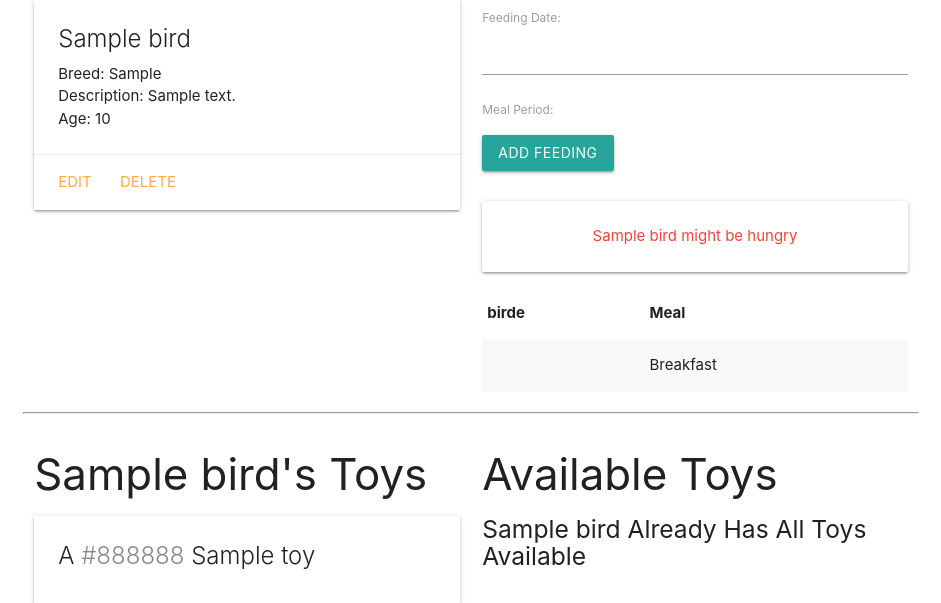
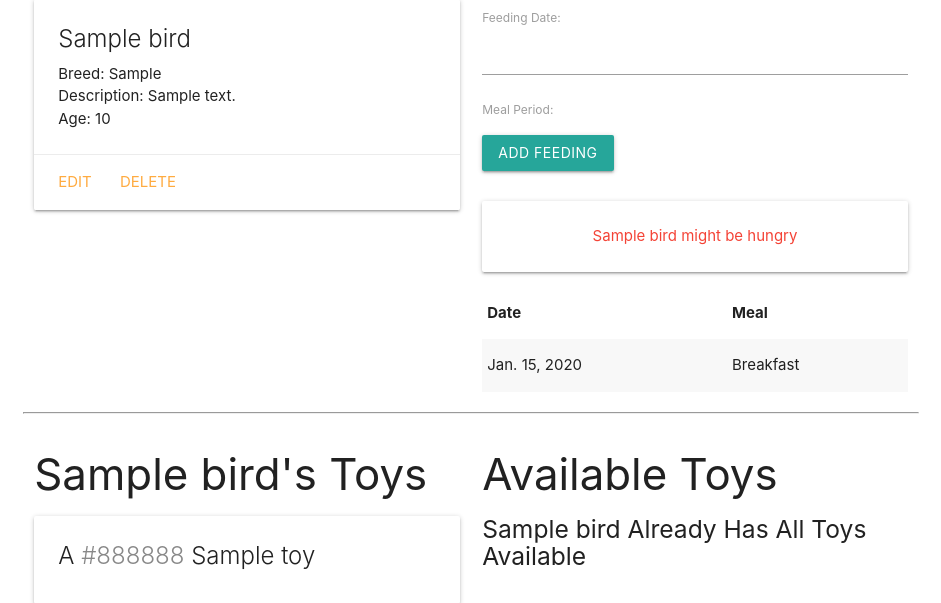
Before and after one commit to SEIR59/unit-4-day-5, a Django app: page /birds/1/ in a window 1280 px wide. Shown: the part 209-812 px from the top of the page, without its empty margins (169-1110 px from the left). Run offline with Django 3.2, Linux system fonts and the light colour scheme; tables that the repository leaves empty hold one stand-in row (values such as "Sample post").

Commit message:
Hatchling added and Date fixed

```diff
--- a/birdcollector/main_app/templates/birds/detail.html
+++ b/birdcollector/main_app/templates/birds/detail.html
@@ -13,7 +13,7 @@
         {% if bird.age > 0 %}
         <p>Age: {{ bird.age }}</p>
         {% else %}
-        <p>Age: </p>
+        <p>Age: Hatchling</p>
         {% endif %}
       </div>
       <div class="card-action">
@@ -37,14 +37,14 @@
   <table class="striped">
     <thead>
       <tr>
-        <th>birde</th>
+        <th>Date</th>
         <th>Meal</th>
       </tr>
     </thead>
     <tbody>
       {% for feeding in bird.feeding_set.all %}
       <tr>
-        <td>{{feeding.birde}}</td>
+        <td>{{feeding.date}}</td>
         <td>{{feeding.get_meal_display}}</td>
       </tr>
       {% endfor %}
```
